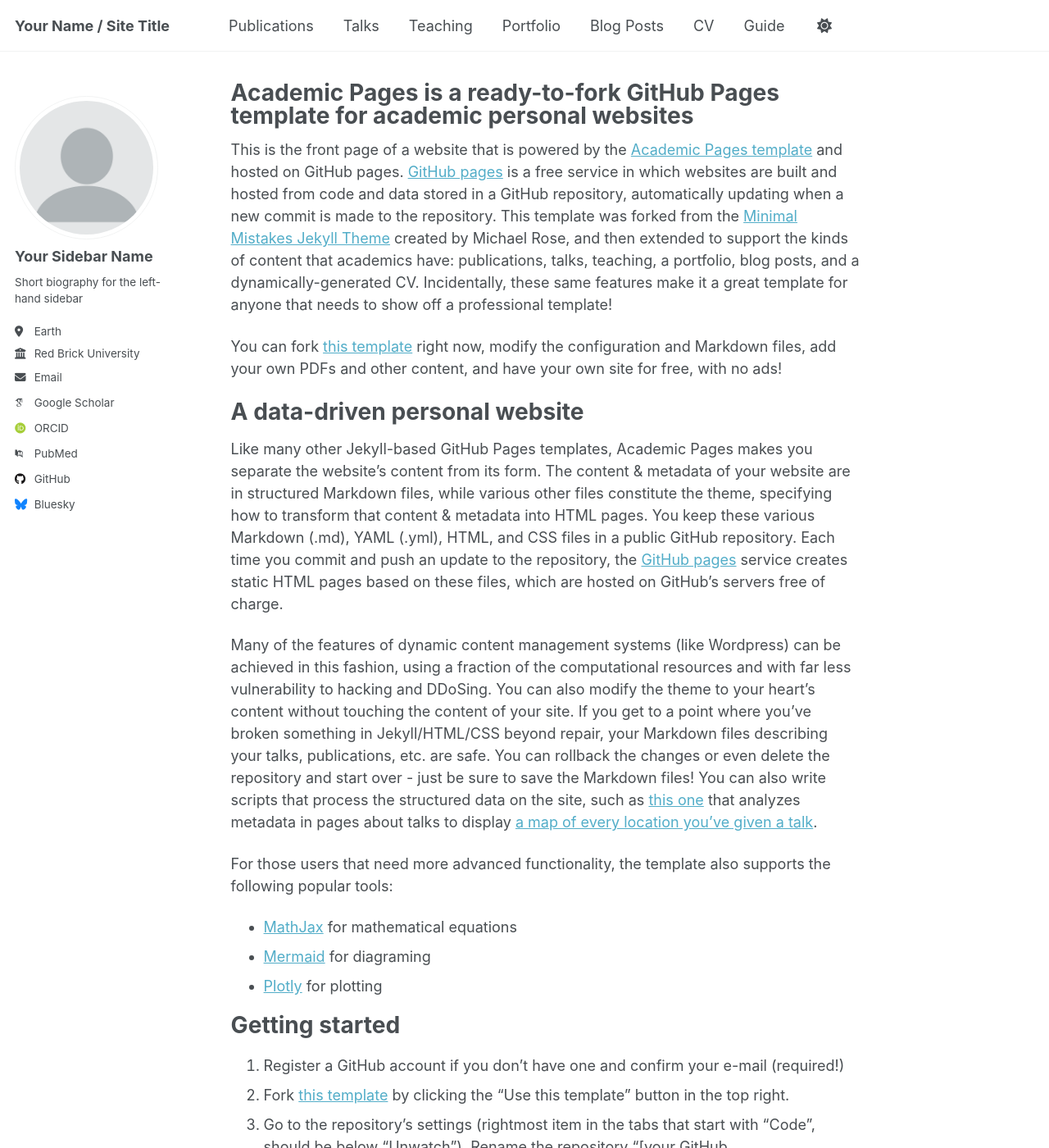
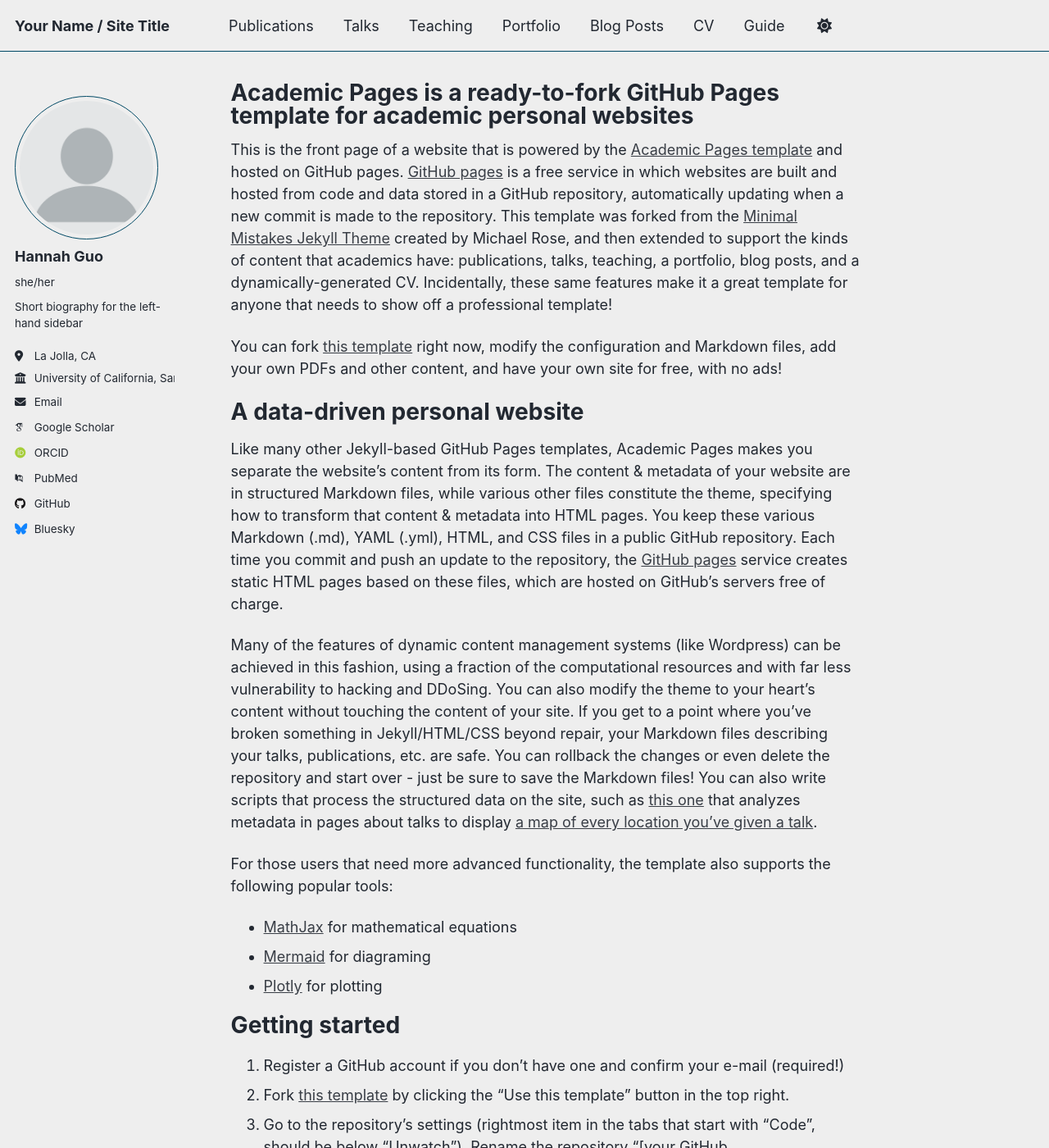
Before and after one commit to itshannahulu/itshannahulu.github.io, a Jekyll site: the page built from _pages/about.md, in a window 1280 px wide and 1400 px high. Shown: the whole window at 82% size. Built offline with Jekyll 4.4.1, drawn with Linux system fonts in a browser that asks for light colours; some web fonts are replaced; a script that is not in the unit is left out; some of the changed text lies outside the part shown.

Commit message:
Update personal information in _config.yml

```diff
--- a/_config.yml
+++ b/_config.yml
@@ -8,10 +8,10 @@
 
 # Basic Site Settings
 locale                   : "en-US"
-site_theme               : "default" # Currently available options are "default", "air"
+site_theme               : "air" # Currently available options are "default", "air"
 title                    : "Your Name / Site Title"
 title_separator          : "-"
-name                     : &name "Your Name"
+name                     : &name "Hannah Guo"
 description              : &description "Your Name's academic portfolio"   # Update this with a general description of your site, this is the default if not overridden by a page
 url                      : https://academicpages.github.io # The base hostname & protocol for your site e.g. "https://[your GitHub username].github.io",
                                                            # or if you already have some other page hosted on Github then use "https://[your GitHub username].github.io/[Your Repo Name]"
@@ -24,13 +24,13 @@ repository               : "academicpages/academicpages.github.io"
 author:
   # Biographic information
   avatar           : "profile.png"
-  name             : "Your Sidebar Name"
-  pronouns         : # example: "she/her"
+  name             : "Hannah Guo"
+  pronouns         : "she/her"
   bio              : "Short biography for the left-hand sidebar"
-  location         : "Earth"
-  employer         : "Red Brick University"
+  location         : "La Jolla, CA"
+  employer         : "University of California, San Diego"
   uri              : # URL
-  email            : "none@example.org"
+  email            : "hag008@ucsd.edu"
 
   # Academic websites
   academia         : # URL
```
